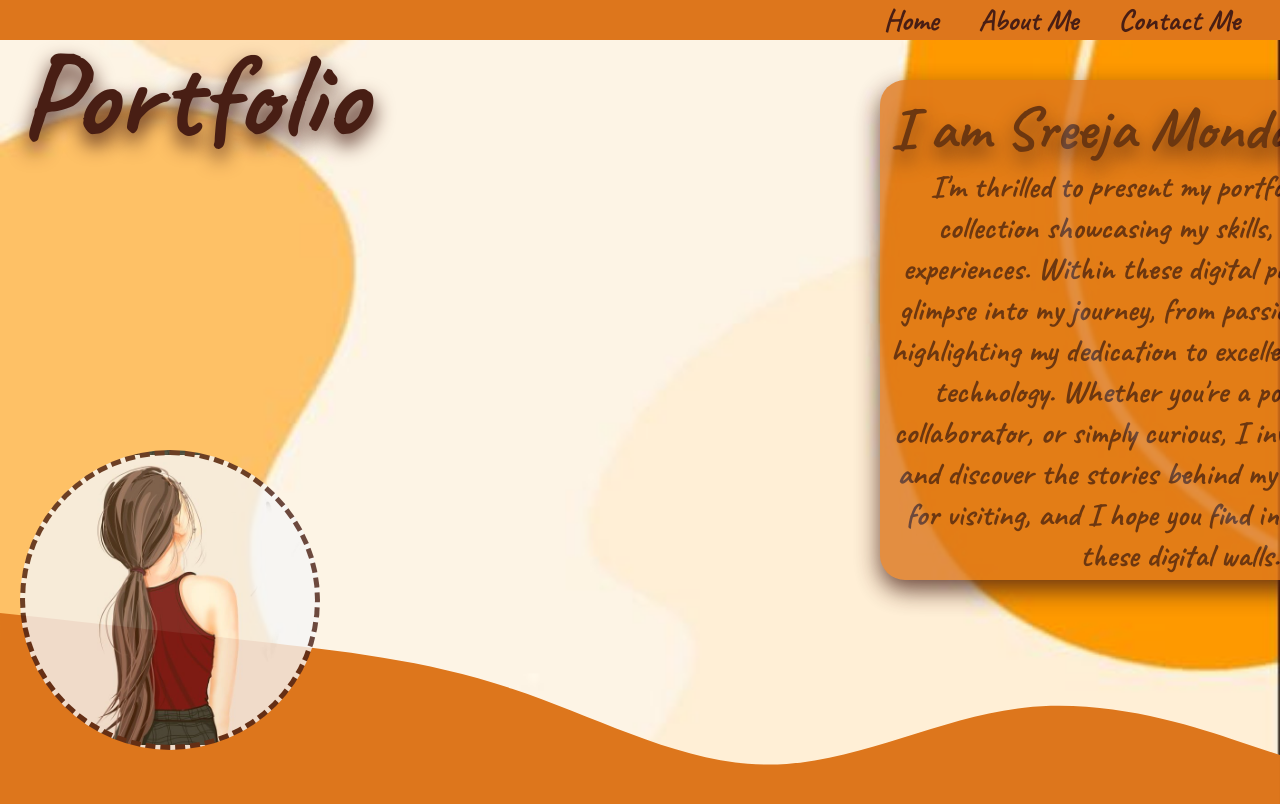
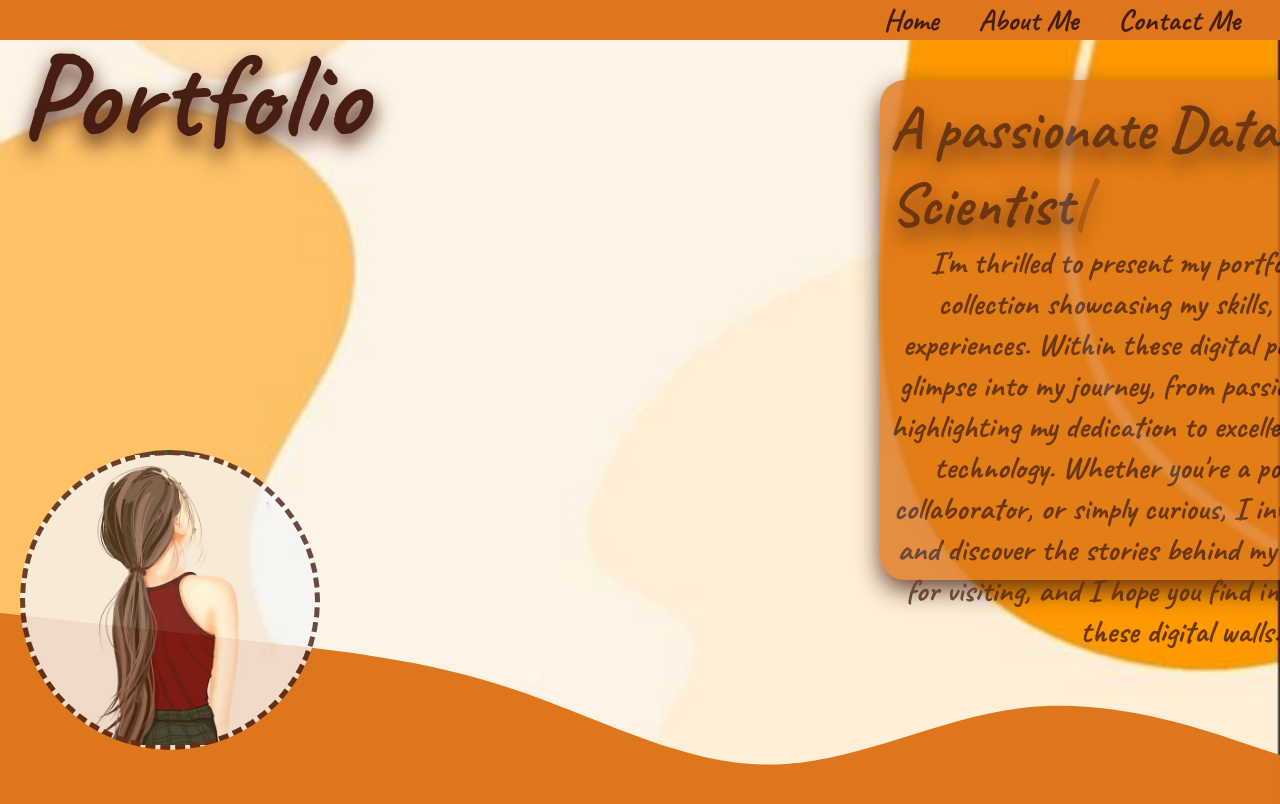
Before and after one commit to mSreeja12/Portfolio, a plain HTML site: page index.html in a window 1280 px wide. Drawn offline with nearby package versions, Linux system fonts and the light colour scheme.

Commit message:
Update index.html

```diff
--- a/index.html
+++ b/index.html
@@ -47,7 +47,7 @@
     <script src="https://unpkg.com/typed.js@2.1.0/dist/typed.umd.js"></script>
     <script>
         var typed = new Typed('#element', {
-          strings: ['Hi,', 'I am Sreeja Mondal '],
+          strings: ['Hi,', 'I am Sreeja Mondal','A passionate Data Scientist'],
           typeSpeed: 50,
         });
       </script>
```
